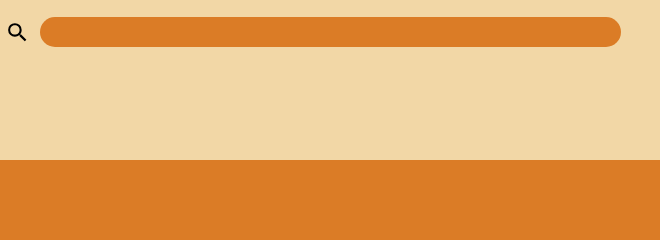
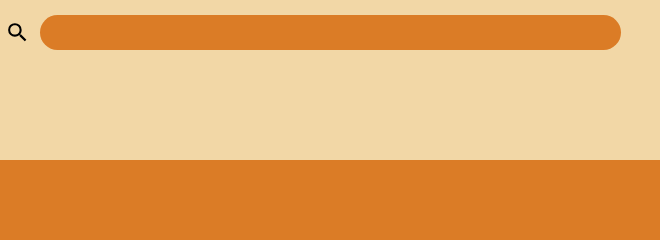
Before and after one commit to oBanton26/admin-dashboard, a plain HTML site: page index.html in a window 1280 px wide. Shown: the top 240 px of the page, 313-973 px from the left. Drawn offline with Linux system fonts and the light colour scheme.

Commit message:
Style text inside search input and searchbar

```diff
--- a/styles.css
+++ b/styles.css
@@ -44,10 +44,12 @@ input[type="search"] {
     border: none;
     outline: none;
     width: 80%;
-    height: 30px;
-    border-radius: 15px;
+    height: 35px;
+    border-radius: 18px;
     padding-left: 20px;
     background-color: #DB7C26;
+    color: rgb(245, 231, 210);
+    font-size: 1.2rem;
 }
 
 input[type="search"]:hover,
```
